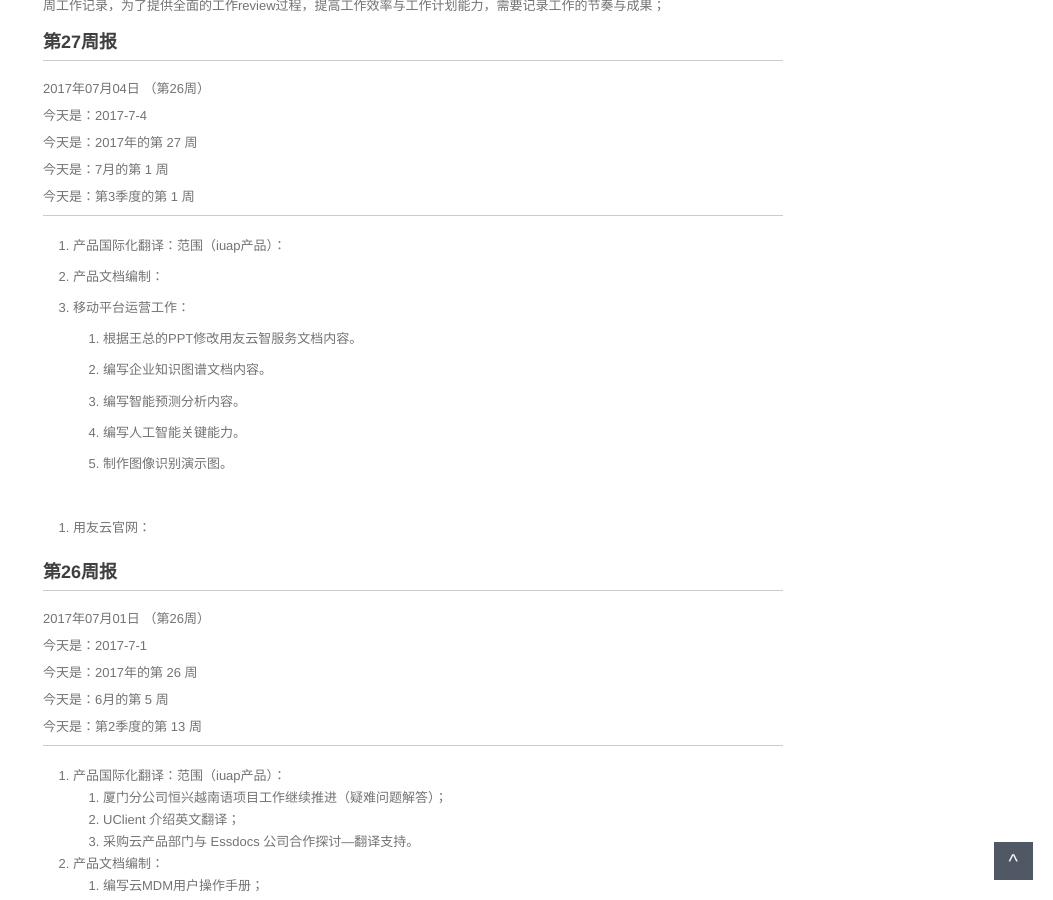
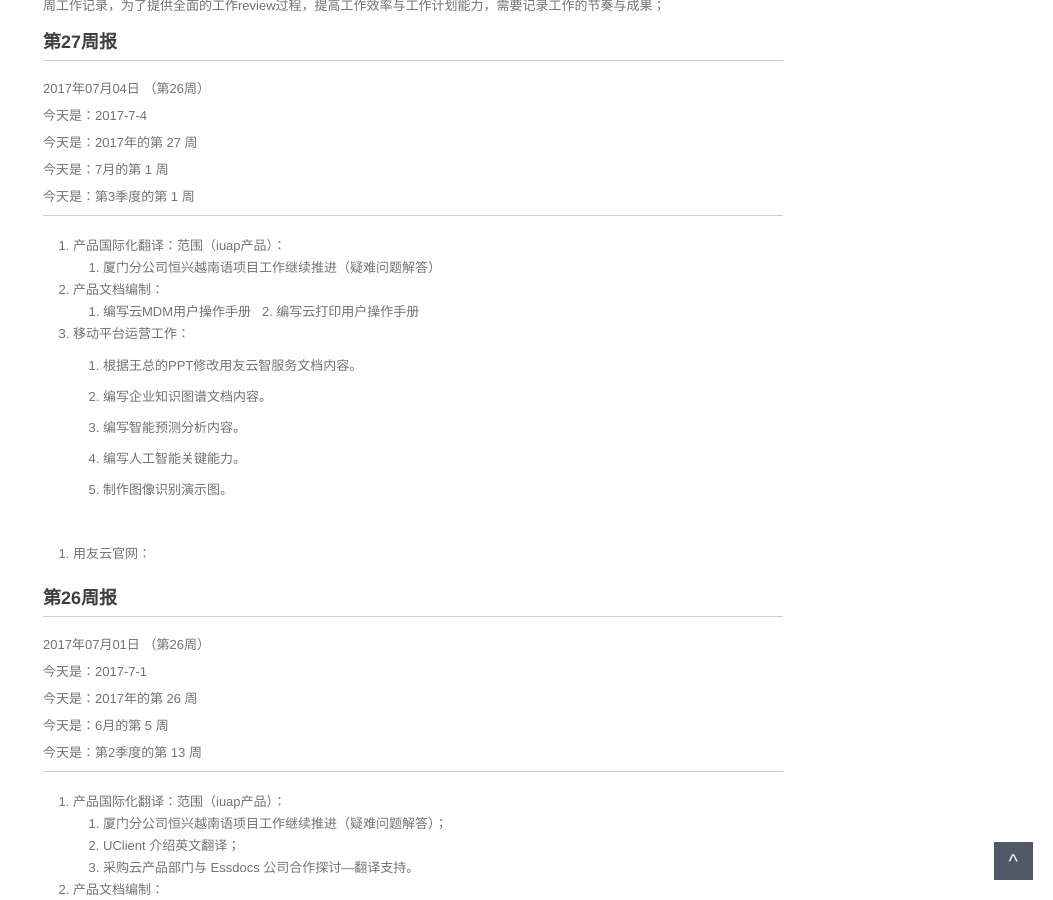
Before and after one commit to walllFlower/blog, a Jekyll site: the page built from _posts/2017-06-22-day_report_cxz.md, in a window 1280 px wide and 900 px high, scrolled down 301 px. Shown: the whole window, without its empty margins (227-1280 px from the left). Built offline with Jekyll 4.4.1, drawn with Linux system fonts in a browser that asks for light colours; comment, search, counter and statistics services are not loaded.

Commit message:
Update 2017-06-22-day_report_cxz.md

```diff
--- a/_posts/2017-06-22-day_report_cxz.md
+++ b/_posts/2017-06-22-day_report_cxz.md
@@ -23,9 +23,11 @@ categories: 日报 第25周
 
 ***
 1. 产品国际化翻译：范围（iuap产品）：
-
+   1. 厦门分公司恒兴越南语项目工作继续推进（疑难问题解答）
 
 2. 产品文档编制：
+   1. 编写云MDM用户操作手册
+   2. 编写云打印用户操作手册
 
 3. 移动平台运营工作：
 
```
